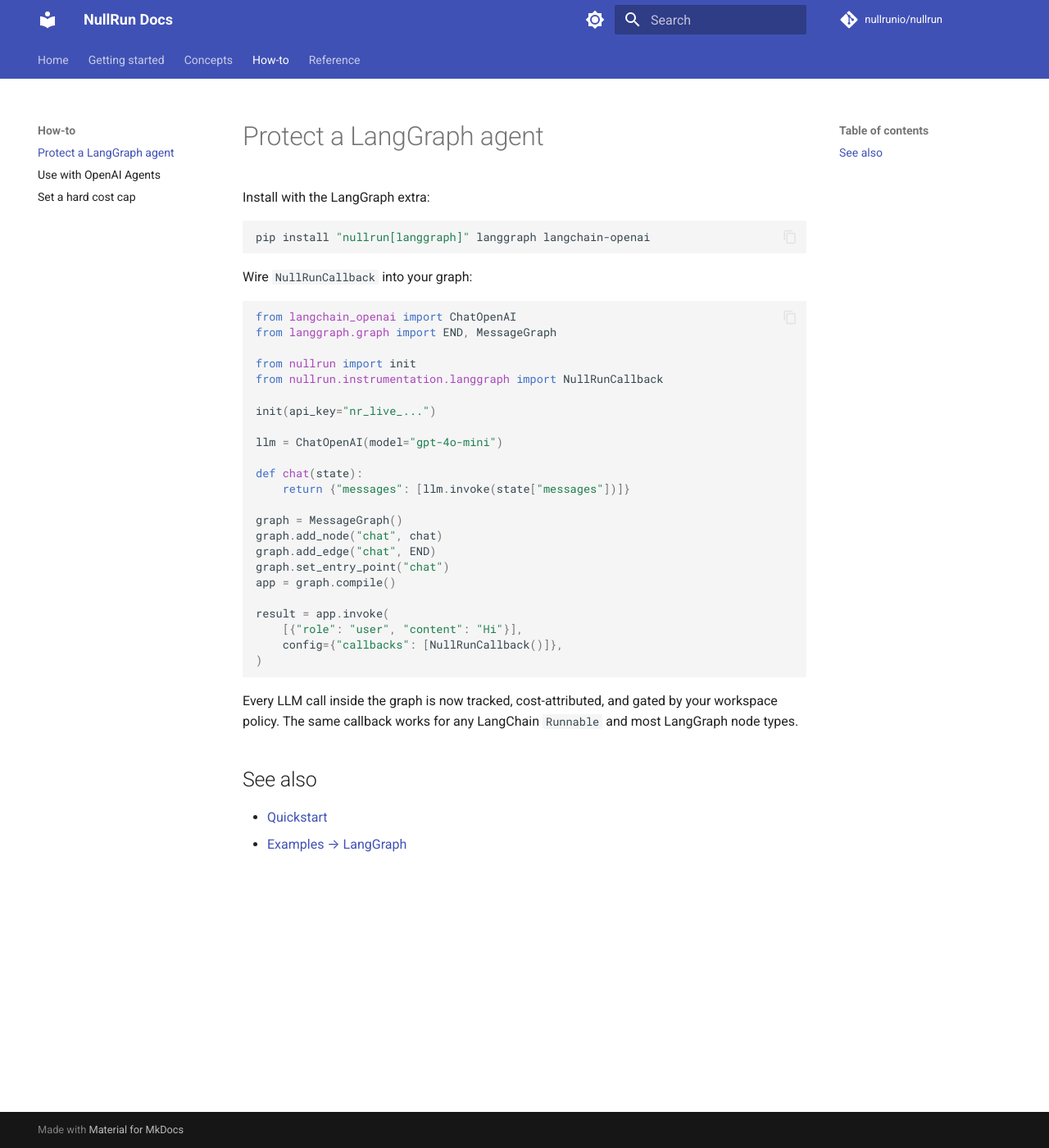
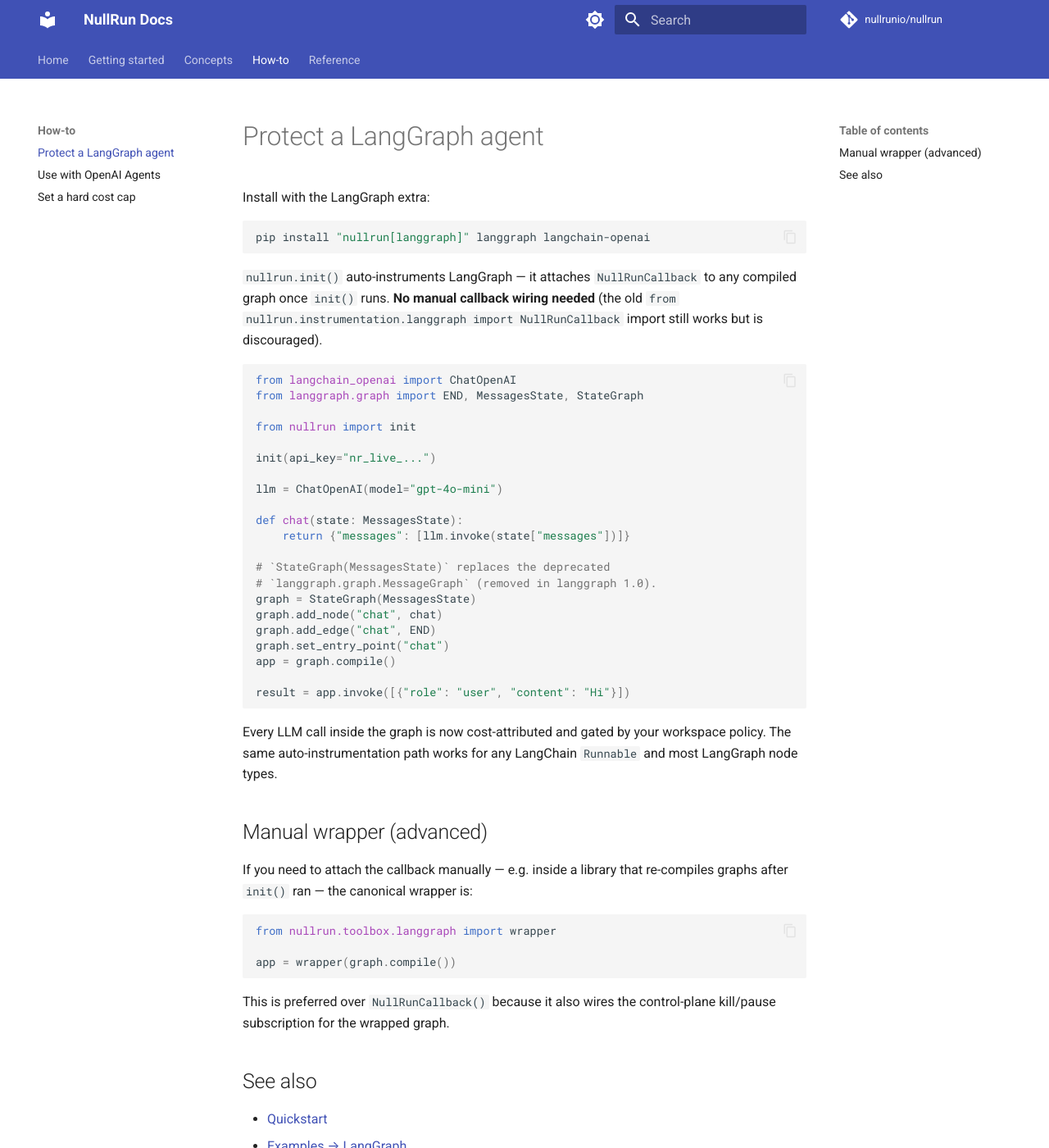
Before and after one commit to nullrunio/nullrun-docs, an MkDocs documentation site: the page built from docs/how-to/langgraph.md, in a window 1280 px wide and 1400 px high. Shown: the whole window at 82% size. Built offline with MkDocs 1.6.1 and Material for MkDocs 9.7.7, drawn with Linux system fonts in a browser that asks for light colours; comment, search, counter and statistics services are not loaded.

Commit message:
fix(docs): langgraph — MessageGraph → StateGraph(MessagesState) (removed in langgraph 1.0); drop manual NullRunCallback wiring (init() auto-instruments); document nullrun.toolbox.langgraph.wrapper for advanced cases

````diff
--- a/docs/how-to/langgraph.md
+++ b/docs/how-to/langgraph.md
@@ -6,37 +6,53 @@
 pip install "nullrun[langgraph]" langgraph langchain-openai
 ```
 
-Wire `NullRunCallback` into your graph:
+`nullrun.init()` auto-instruments LangGraph — it attaches
+`NullRunCallback` to any compiled graph once `init()` runs. **No
+manual callback wiring needed** (the old
+`from nullrun.instrumentation.langgraph import NullRunCallback`
+import still works but is discouraged).
 
 ```python
 from langchain_openai import ChatOpenAI
-from langgraph.graph import END, MessageGraph
+from langgraph.graph import END, MessagesState, StateGraph
 
 from nullrun import init
-from nullrun.instrumentation.langgraph import NullRunCallback
 
 init(api_key="nr_live_...")
 
 llm = ChatOpenAI(model="gpt-4o-mini")
 
-def chat(state):
+def chat(state: MessagesState):
     return {"messages": [llm.invoke(state["messages"])]}
 
-graph = MessageGraph()
+# `StateGraph(MessagesState)` replaces the deprecated
+# `langgraph.graph.MessageGraph` (removed in langgraph 1.0).
+graph = StateGraph(MessagesState)
 graph.add_node("chat", chat)
 graph.add_edge("chat", END)
 graph.set_entry_point("chat")
 app = graph.compile()
 
-result = app.invoke(
-    [{"role": "user", "content": "Hi"}],
-    config={"callbacks": [NullRunCallback()]},
-)
+result = app.invoke([{"role": "user", "content": "Hi"}])
 ```
 
-Every LLM call inside the graph is now tracked, cost-attributed, and
-gated by your workspace policy. The same callback works for any
-LangChain `Runnable` and most LangGraph node types.
+Every LLM call inside the graph is now cost-attributed and gated by
+your workspace policy. The same auto-instrumentation path works for
+any LangChain `Runnable` and most LangGraph node types.
+
+## Manual wrapper (advanced)
+
+If you need to attach the callback manually — e.g. inside a library
+that re-compiles graphs after `init()` ran — the canonical wrapper is:
+
+```python
+from nullrun.toolbox.langgraph import wrapper
+
+app = wrapper(graph.compile())
+```
+
+This is preferred over `NullRunCallback()` because it also wires the
+control-plane kill/pause subscription for the wrapped graph.
 
 ## See also
 
````
